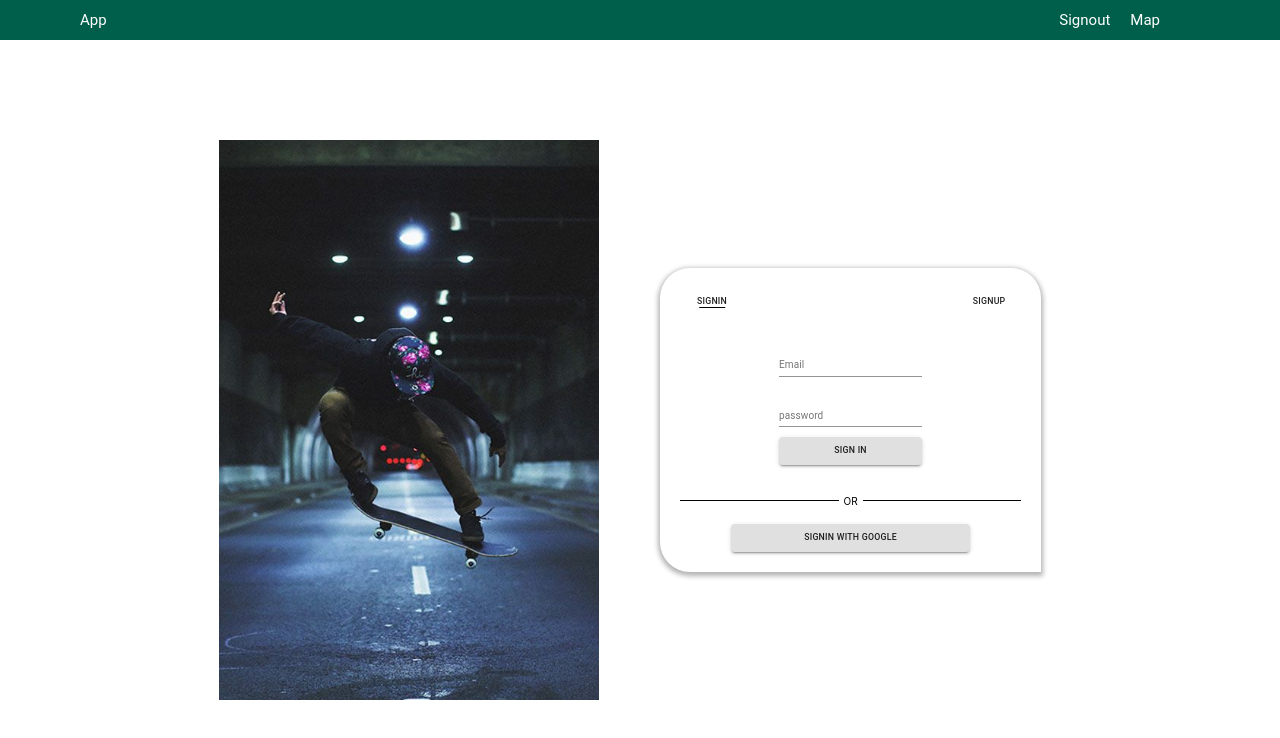
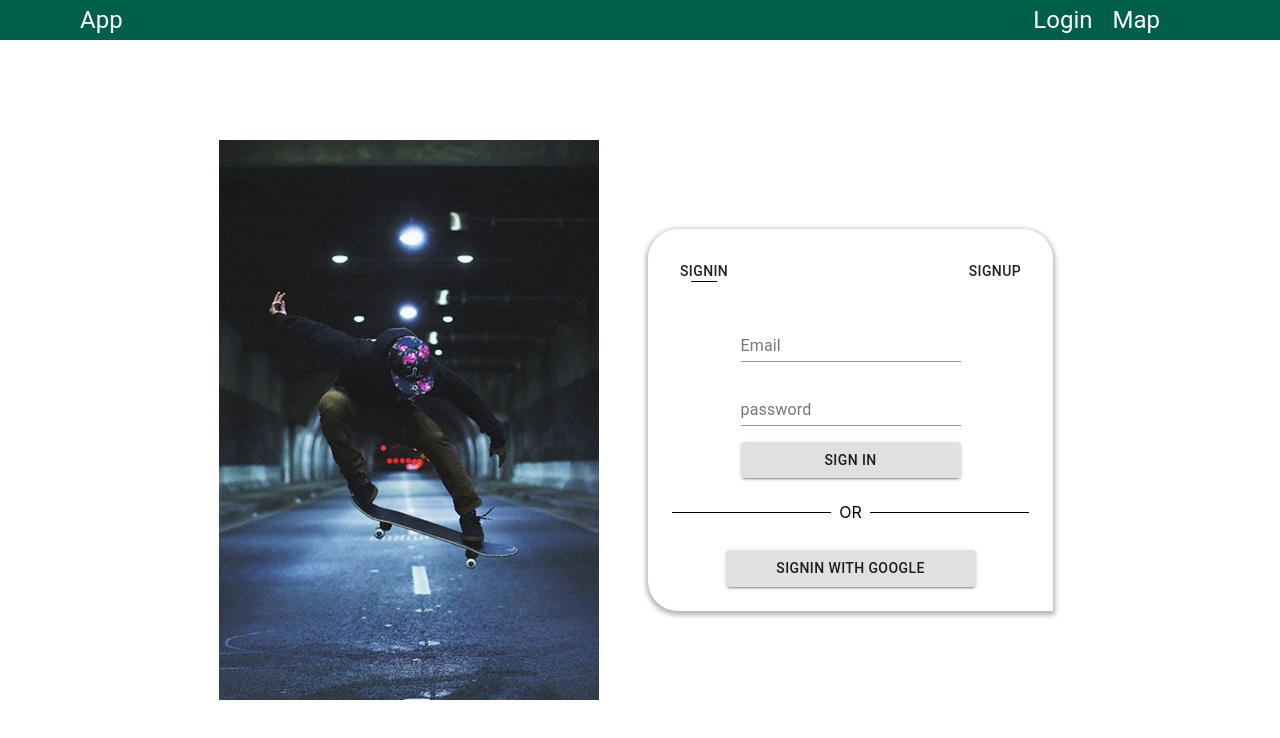
Before and after one commit to mutahhirkhan/map-pin, a React (Create React App) app: page /authentication in a window 1280 px wide. Shown: the top 738 px of the page. Built offline with nearby package versions, Linux system fonts and the light colour scheme.

Commit message:
authpage style pt2

```diff
--- a/src/App.css
+++ b/src/App.css
@@ -4,9 +4,9 @@
   border: 0;
   box-sizing: border-box;
 }
-html{
+/* html{
   font-size: 62.5%;
-}
+} */
 
 :root{
   --navbar-height: 40px
--- a/src/Components/AuthForm/AuthForm.css
+++ b/src/Components/AuthForm/AuthForm.css
@@ -3,12 +3,18 @@
     /* width: 50em; */
     display: grid;
     grid-template-rows: min-content 1fr min-content;
-    row-gap: 2em;
+    row-gap: 1.5em;
     transform: translateX(-20px);
     box-shadow:0px 2px 5px 2px rgba(0,0,0,0.3);
     border-radius: 30px 30px 0 30px;
-    padding: 2em;
-    margin: 2em;
+    padding: 1.5em;
+    margin: 0.5em;
+
+}
+@media only screen and (max-width:650px) {
+    .auth-form{
+        margin: 0 0 0 1em;
+    }
 }
 .auth-fields{
     width: 100%;
@@ -26,13 +32,13 @@
     background: black;
     position: absolute;
     left: 50%;
-    transform: translate(-50%, 5px);
+    transform: translate(-50%, 10px);
 }
 .auth-form-btn{
     /* background: black; */
     display: grid;
     justify-items: center;
-    margin-top: 1em;
+    /* margin-top: 1em; */
 }
 
 .or-separator{
--- a/src/Components/Navbar/Navbar.jsx
+++ b/src/Components/Navbar/Navbar.jsx
@@ -22,7 +22,6 @@ const MenuITem = ({ children, to = "#", ...restProps }) => (
 );
 
 const Navbar = ({ auth, signout }) => {
-  auth = "hi";
   return (
     <div className="navbar">
       <MenuITem to="/">App</MenuITem>
--- a/src/Pages/Auth/Auth.jsx
+++ b/src/Pages/Auth/Auth.jsx
@@ -14,10 +14,21 @@ const useStyle = makeStyles((theme) => ({
     padding:"2em",
   },
   authImg:{
+    width:"100%",
     height:"70vh",
     background:`url(${wallpaper}) no-repeat center / contain` ,
+    [theme.breakpoints.down('sm') ]: {
+      display: 'none',
+    },
+  },
+  authForm: {
+    width:"60%",
+    justifySelf:"center",
+    [theme.breakpoints.up('md')]: {
+      width:"100%",
+    },
+  }
 
-  },
 }));
 
 const Auth = () => {
@@ -25,9 +36,9 @@ const Auth = () => {
   return (
     <div className={`${classes.root} center`}>
         <Grid container  className={`center`} xs={10} >
-            <Grid className="center" item container  spacing={5}>
+            <Grid className="center" item container  spacing={5 }>
                 <Grid className={classes.authImg}  item sm={6} md={5}></Grid>
-                <Grid item  sm={6} md={5}><AuthForm/></Grid>
+                <Grid className={`${classes.authForm}`} item  sm={6} md={5}><AuthForm/></Grid>
             </Grid>
         </Grid>
     </div>
```
Also changed, not shown: src/Components/AuthForm/AuthForm.jsx (line endings or trailing spaces).
